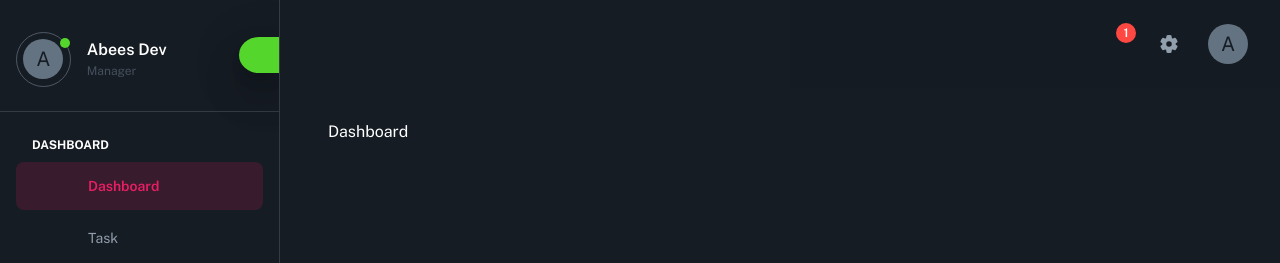
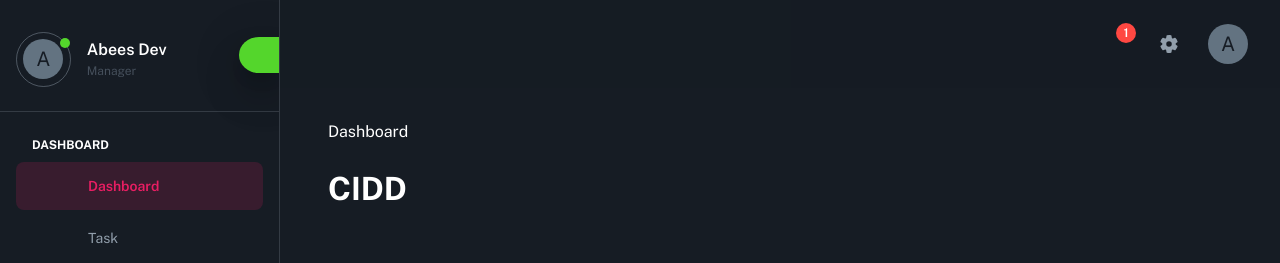
Before and after one commit to abees-dev/client-cicd, a Next.js app: page /dashboard in a window 1280 px wide. Shown: the top 263 px of the page. Built offline with nearby package versions, Linux system fonts and the light colour scheme; some icons are missing.

Commit message:
test Cicd

```diff
--- a/src/pages/dashboard/index.tsx
+++ b/src/pages/dashboard/index.tsx
@@ -3,7 +3,12 @@ import { NextPageWithLayout } from 'src/types';
 import Layout from '../../layouts';
 
 const Dashboard: NextPageWithLayout = () => {
-  return <div>Dashboard</div>;
+  return (
+    <div>
+      Dashboard
+      <h1>CIDD</h1>
+    </div>
+  );
 };
 
 Dashboard.getLayout = function getLayout(page: ReactElement) {
```
